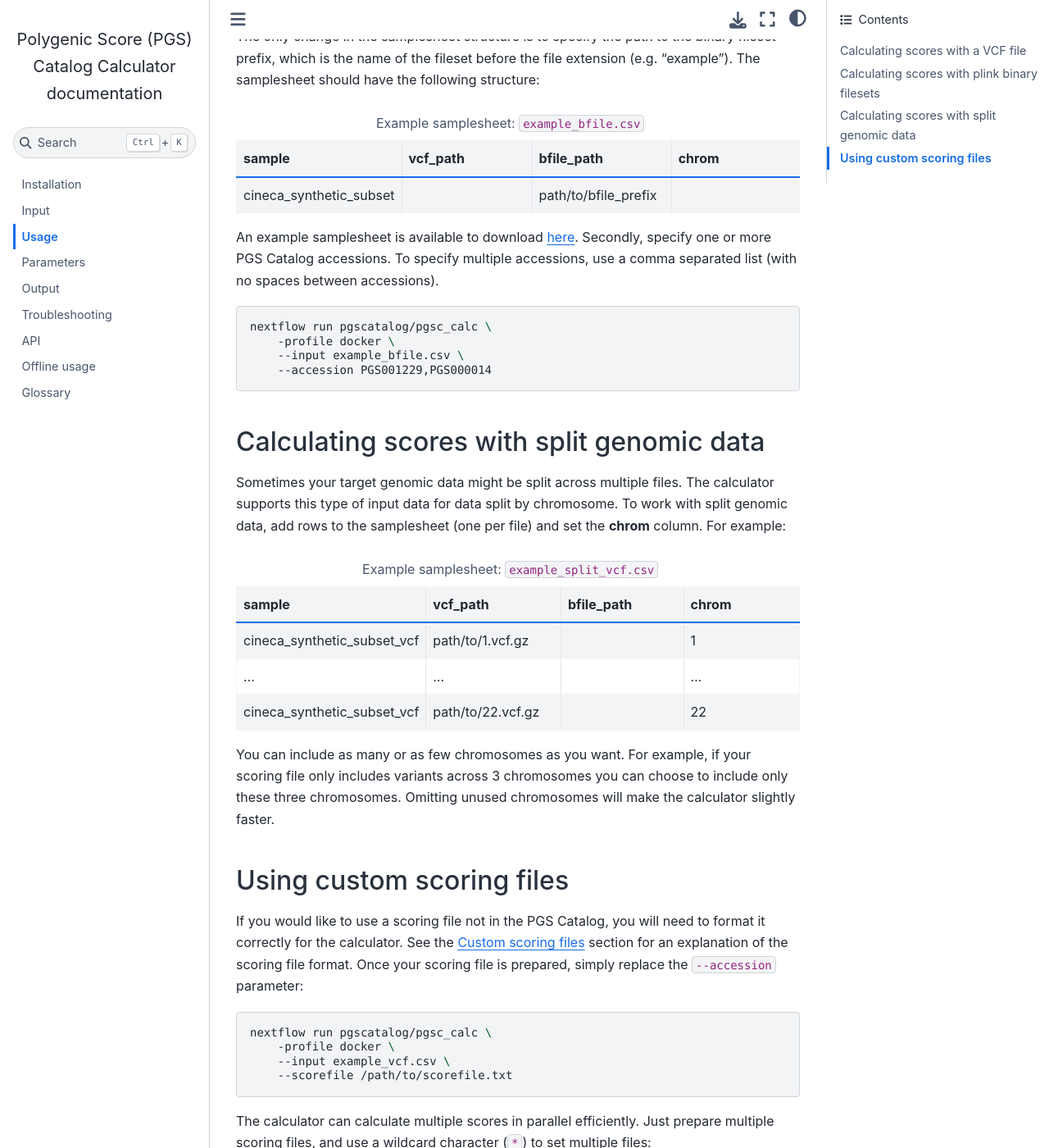
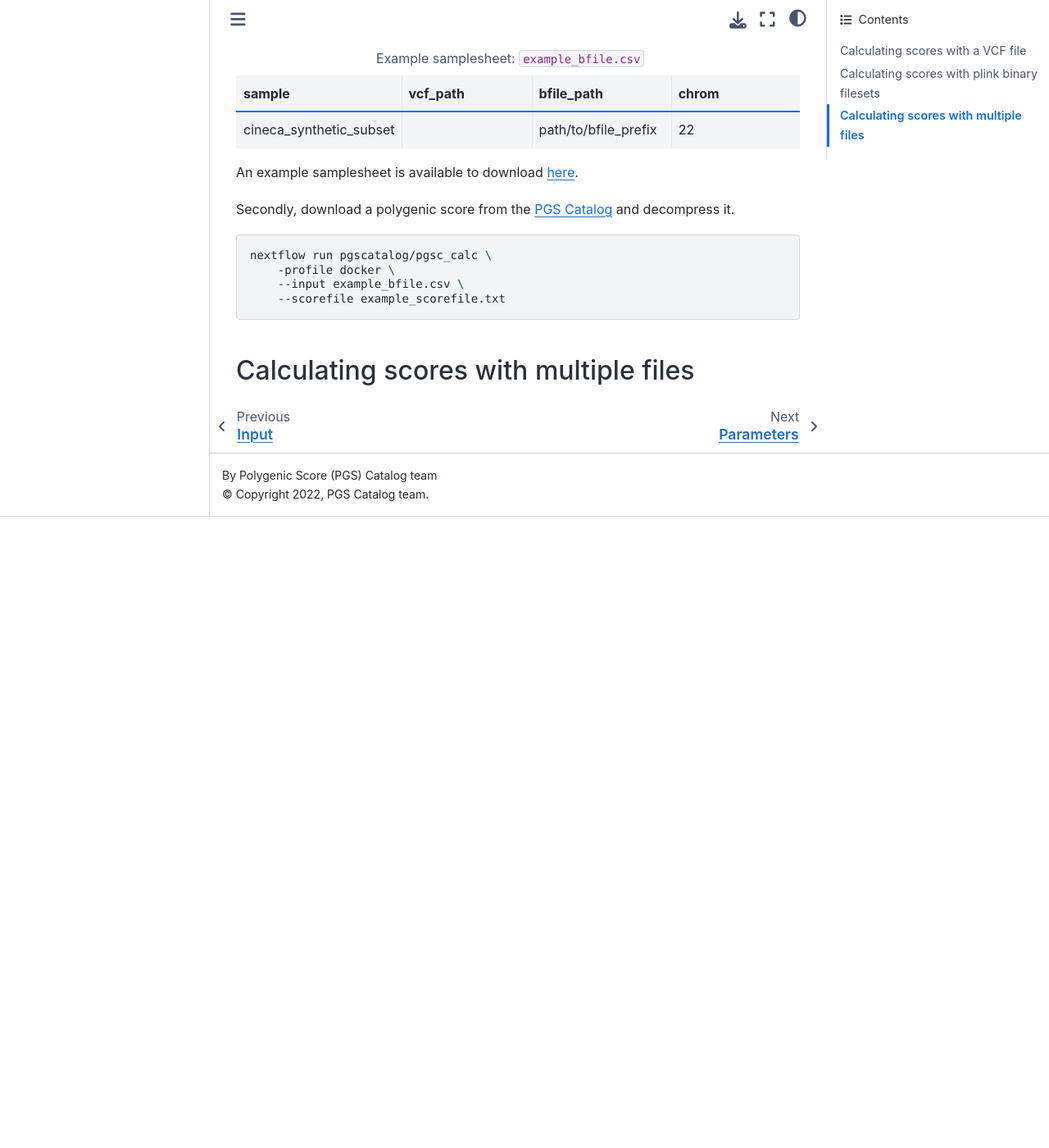
Before and after one commit to PGScatalog/pgsc_calc, a Sphinx documentation site: the page built from docs/usage.rst, in a window 1280 px wide and 1400 px high, scrolled down 1066 px. Shown: the whole window at 82% size. Built offline with Sphinx 7.4.7 and the Sphinx Book theme 1.1.4, drawn with Linux system fonts in a browser that asks for light colours; after the commit the page ends 1696 px from its top, so only the background shows below that; some of the changed text lies outside the part shown.

Commit message:
Revert "add docs"
This reverts commit add194e96697b1f24c8d877b9c0019836eac0d4f.

```diff
--- a/docs/troubleshooting.rst
+++ b/docs/troubleshooting.rst
@@ -8,7 +8,7 @@ I get an error about variant matching
 - ``--min_overlap`` defaults to 0.75 (75% of variants in scoring file must be
   present in target genomes). Try changing this parameter!
 
-The workflow isn't using many resources (e.g. RAM / CPU)
+The workflow isn't using much resources (e.g. RAM / CPU)
 --------------------------------------------------------
 
 Did you forget to set ``--max_cpu`` or ``--max_memory?``
--- a/docs/usage.rst
+++ b/docs/usage.rst
@@ -3,10 +3,7 @@ Usage
 
 This page describes some typical use cases of the workflow.
 
-.. warning:: You MUST check that the scorefile and target genomic data are in
-             the same build (e.g. GrCh37) for your calculated scores to be
-             biologically meaningful. We're working to support automatic build
-             conversion.
+.. warning:: Target genomic data must be in build 37 currently
 
 Calculating scores with a VCF file
 ----------------------------------
@@ -24,19 +21,17 @@ Firstly, prepare a samplesheet in CSV format with the following structure:
    * - cineca_synthetic_subset_vcf
      - path/to/vcf.gz
      -
-     -
+     - 22
 
-An example samplesheet is available to download `here
-<https://github.com/PGScatalog/pgsc_calc/blob/master/assets/examples/example_data/samplesheet.csv>`_.
-Secondly, specify one or more PGS Catalog accessions. To specify multiple
-accessions, use a comma separated list (with no spaces between accessions).
+An example samplesheet is available to download `here <https://github.com/PGScatalog/pgsc_calc/blob/master/assets/examples/example_data/bfile_samplesheet.csv>`_.
+Secondly, download a polygenic score from the `PGS Catalog`_ and decompress it.
 
 .. code-block:: bash
 
     nextflow run pgscatalog/pgsc_calc \
         -profile docker \
         --input example_vcf.csv \
-        --accession PGS001229,PGS000014
+        --scorefile example_scorefile.txt
 
 .. _`PGS Catalog`: https://www.pgscatalog.org/
 
@@ -64,86 +59,20 @@ binary fileset prefix, which is the name of the fileset before the file extensio
    * - cineca_synthetic_subset
      -
      - path/to/bfile_prefix
-     -
+     - 22
 
-An example samplesheet is available to download `here
-<https://github.com/PGScatalog/pgsc_calc/blob/master/assets/examples/example_data/samplesheet.csv>`_.
-Secondly, specify one or more PGS Catalog accessions. To specify multiple
-accessions, use a comma separated list (with no spaces between accessions).
+An example samplesheet is available to download `here <https://github.com/PGScatalog/pgsc_calc/blob/master/assets/examples/example_data/bfile_samplesheet.csv>`_.
+
+Secondly, download a polygenic score from the `PGS Catalog`_ and decompress it.
 
 .. code-block:: bash
 
     nextflow run pgscatalog/pgsc_calc \
         -profile docker \
         --input example_bfile.csv \
-        --accession PGS001229,PGS000014
+        --scorefile example_scorefile.txt
 
 .. _`binary filesets`: https://www.cog-genomics.org/plink2/formats#bed
 
-Calculating scores with split genomic data
-------------------------------------------
-
-Sometimes your target genomic data might be split across multiple files. The
-calculator supports this type of input data for data split by chromosome. To
-work with split genomic data, add rows to the samplesheet (one per file) and
-set the **chrom** column. For example:
-
-.. list-table:: Example samplesheet: ``example_split_vcf.csv``
-   :widths: 25 25 25 25
-   :header-rows: 1
-
-   * - sample
-     - vcf_path
-     - bfile_path
-     - chrom
-   * - cineca_synthetic_subset_vcf
-     - path/to/1.vcf.gz
-     -
-     - 1
-   * - ...
-     - ...
-     -
-     - ...
-   * - cineca_synthetic_subset_vcf
-     - path/to/22.vcf.gz
-     -
-     - 22
-
-You can include as many or as few chromosomes as you want. For example, if your
-scoring file only includes variants across 3 chromosomes you can choose to
-include only these three chromosomes. Omitting unused chromosomes will make the
-calculator slightly faster.
-
-Using custom scoring files
---------------------------
-
-If you would like to use a scoring file not in the PGS Catalog, you will need to
-format it correctly for the calculator. See the :ref:`custom scoring` section
-for an explanation of the scoring file format. Once your scoring file is
-prepared, simply replace the ``--accession`` parameter:
-
-.. code-block:: bash
-
-    nextflow run pgscatalog/pgsc_calc \
-        -profile docker \
-        --input example_vcf.csv \
-        --scorefile /path/to/scorefile.txt
-
-The calculator can calculate multiple scores in parallel efficiently. Just
-prepare multiple scoring files, and use a wildcard character (``*``) to set
-multiple files:
-
-.. code-block:: bash
-
-    nextflow run pgscatalog/pgsc_calc \
-        -profile docker \
-        --input example_vcf.csv \
-        --scorefile /path/to/scorefile/directory/*.txt
-
-.. note:: It's a good idea to keep scorefiles in a separate and clean
-          directory. If there are other text files (that aren't scores) in the
-          same directory, then the calculator will try to use them and break!
-
-.. warning:: The base name of the scoring file (e.g. ``depression.txt`` ->
-             "depression") is important and used to label scores in the output
-             report. Please use filenames you'll understand.
+Calculating scores with multiple files
+--------------------------------------
```
Also changed, not shown: docs/index.rst (+11 -15 lines), docs/input.rst (+21 -82 lines).
